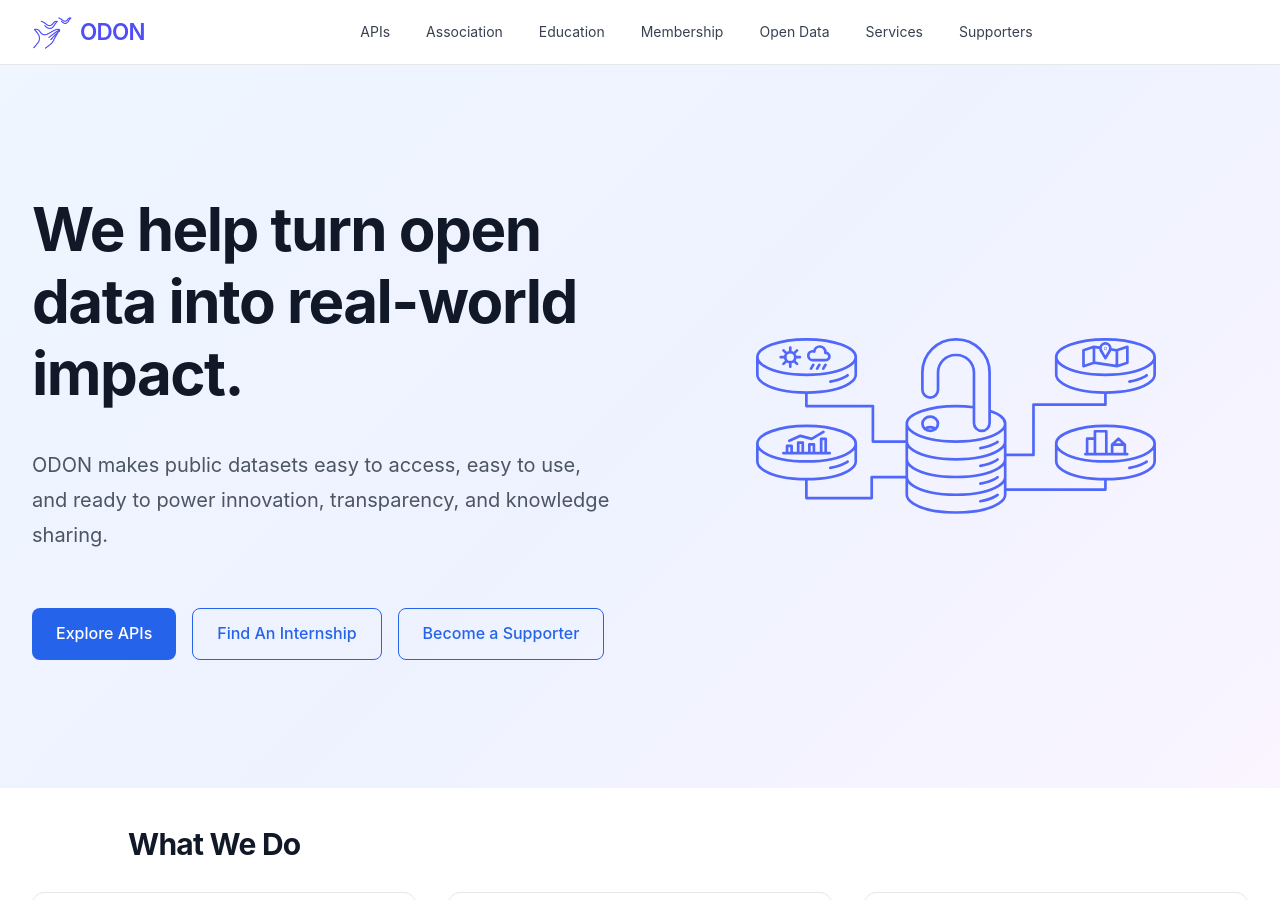
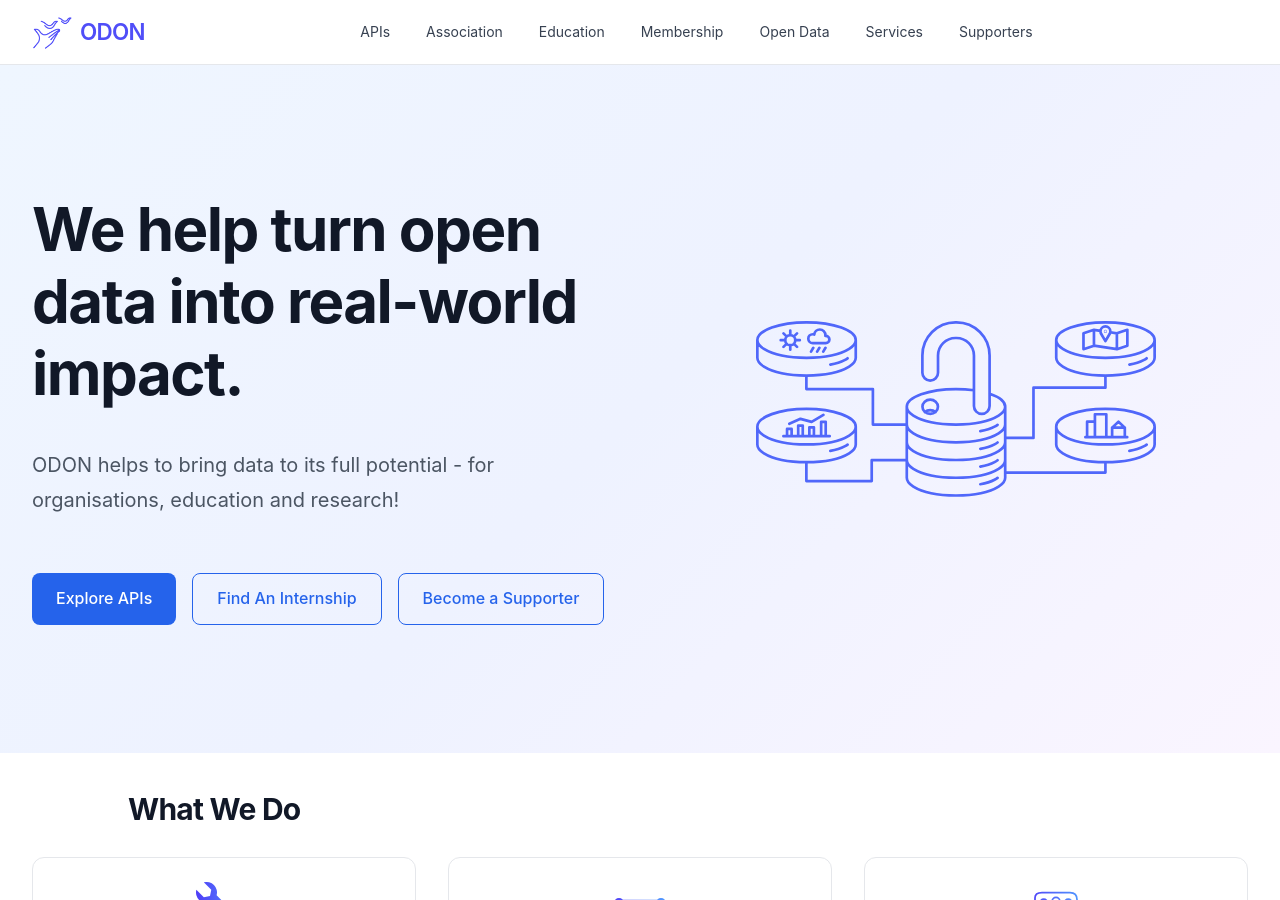
Before and after one commit to verein-odon/verein-odon.github.io, a Jekyll site: the page built from docs/en/index.md, in a window 1280 px wide and 900 px high. Built offline with Jekyll 4.4.1, drawn with Linux system fonts in a browser that asks for light colours.

Commit message:
Updated hero for landing page

```diff
--- a/docs/_data/heros.yaml
+++ b/docs/_data/heros.yaml
@@ -4,7 +4,7 @@
 index:
   en:
     hero-title: "We help turn open data into real-world impact."
-    hero-subtitle: "ODON makes public datasets easy to access, easy to use, and ready to power innovation, transparency, and knowledge sharing."
+    hero-subtitle: "ODON helps to bring data to its full potential - for organisations, education and research!"
     image_src: "/assets/images/heros/home.svg"
     alt_text: "Open Data visualization"
     buttons:
```
